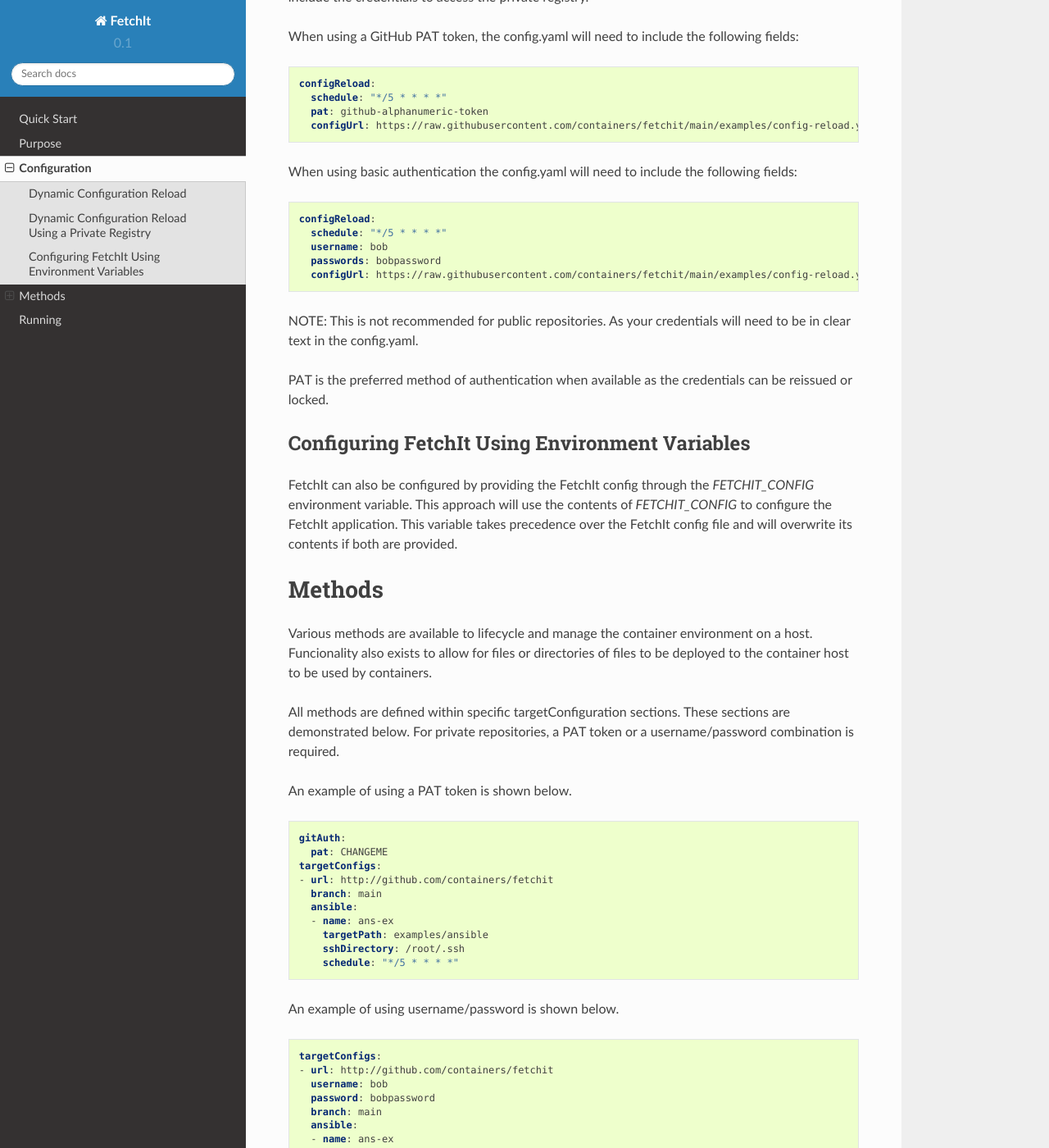
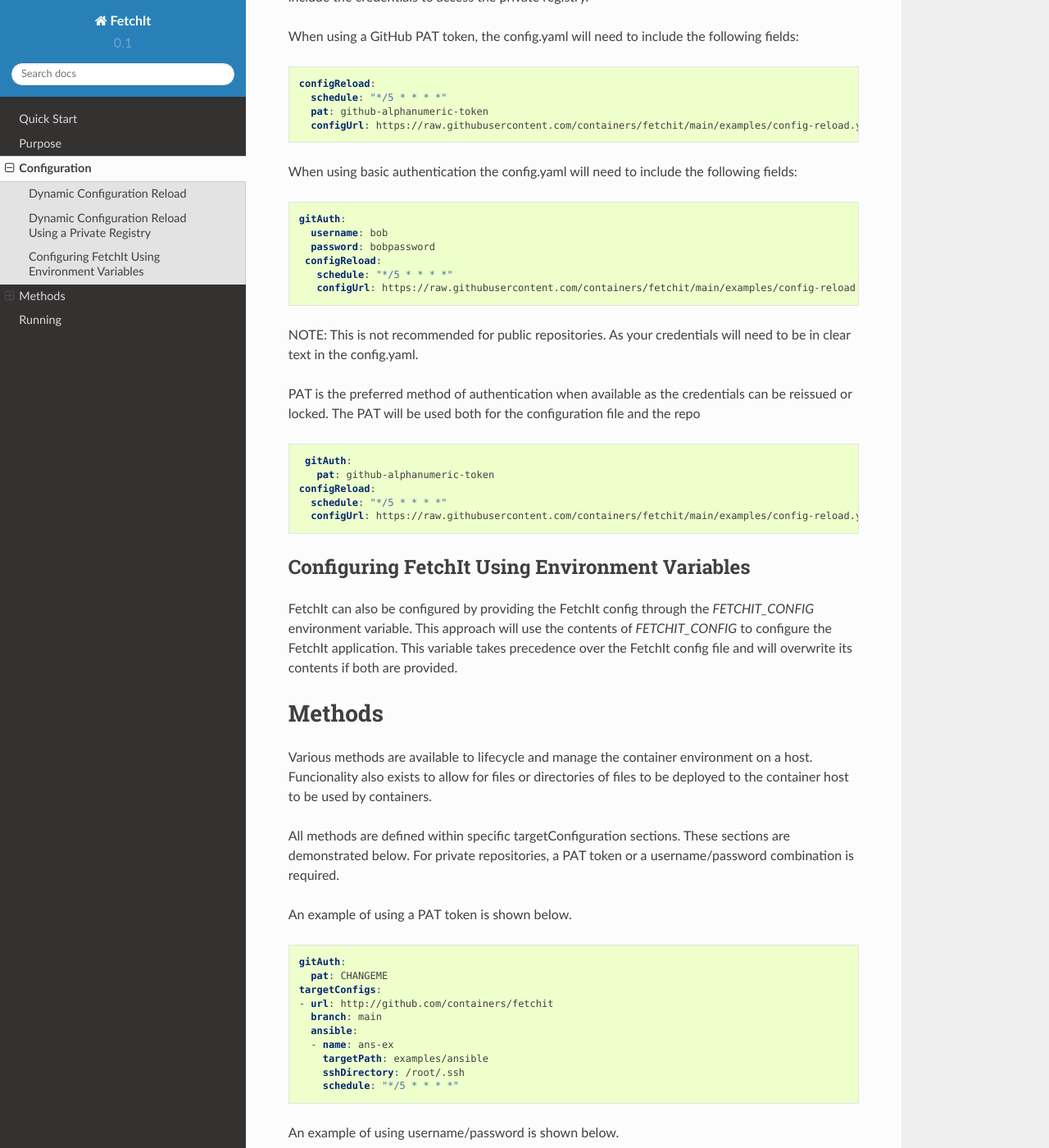
Before and after one commit to containers/fetchit, a Sphinx documentation site: the page built from docs/methods.rst, in a window 1280 px wide and 1400 px high, scrolled down 987 px. Shown: the whole window at 82% size. Built offline with Sphinx 7.4.7 and the Read the Docs theme 2.0.0, drawn with Linux system fonts in a browser that asks for light colours; some of the changed text lies outside the part shown.

```diff
--- a/docs/methods.rst
+++ b/docs/methods.rst
@@ -48,15 +48,25 @@ When using basic authentication the config.yaml will need to include the followi
 
 .. code-block:: yaml
 
+  gitAuth:
+    username: bob
+    password: bobpassword
    configReload:
      schedule: "*/5 * * * *"
-     username: bob
-     passwords: bobpassword
      configUrl: https://raw.githubusercontent.com/containers/fetchit/main/examples/config-reload.yaml
 
 NOTE: This is not recommended for public repositories. As your credentials will need to be in clear text in the config.yaml.
 
-PAT is the preferred method of authentication when available as the credentials can be reissued or locked.
+PAT is the preferred method of authentication when available as the credentials can be reissued or locked. The PAT will be used both for the configuration file and the repo
+
+.. code-block:: yaml
+
+    gitAuth:
+      pat: github-alphanumeric-token
+   configReload:
+     schedule: "*/5 * * * *"
+     configUrl: https://raw.githubusercontent.com/containers/fetchit/main/examples/config-reload.yaml
+
 
 Configuring FetchIt Using Environment Variables
 -----------------------------------------------
@@ -92,16 +102,26 @@ An example of using username/password is shown below.
 
 .. code-block:: yaml
 
+    gitAuth:
+      username: bob
+      password: bobpassword
    targetConfigs:
    - url: http://github.com/containers/fetchit
-     username: bob
-     password: bobpassword
      branch: main
      ansible:
      - name: ans-ex
        targetPath: examples/ansible
        sshDirectory: /root/.ssh
        schedule: "*/5 * * * *"
+
+Podman secrets can also be used but FetchIt must be started with the secret defined as an environment variable.
+This variable is defined as `--secret GH_PAT,type=env` in the `podman run` command.
+
+.. code-block:: bash
+
+   export GH_PAT_TOKEN=CHANGEME
+   podman secret create --env GH_PAT GH_PAT_TOKEN
+   podman run -d --name fetchit     -v fetchit-volume:/opt     -v $HOME/.fetchit:/opt/mount     -v /run/user/1000/podman/podman.sock:/run/podman/podman.sock --secret GH_PAT,type=env --security-opt label=disable --secret GH_PAT,type=env quay.io/fetchit/fetchit:latest
 
 Ansible
 -------
```
Also changed, not shown: 7 other files.
